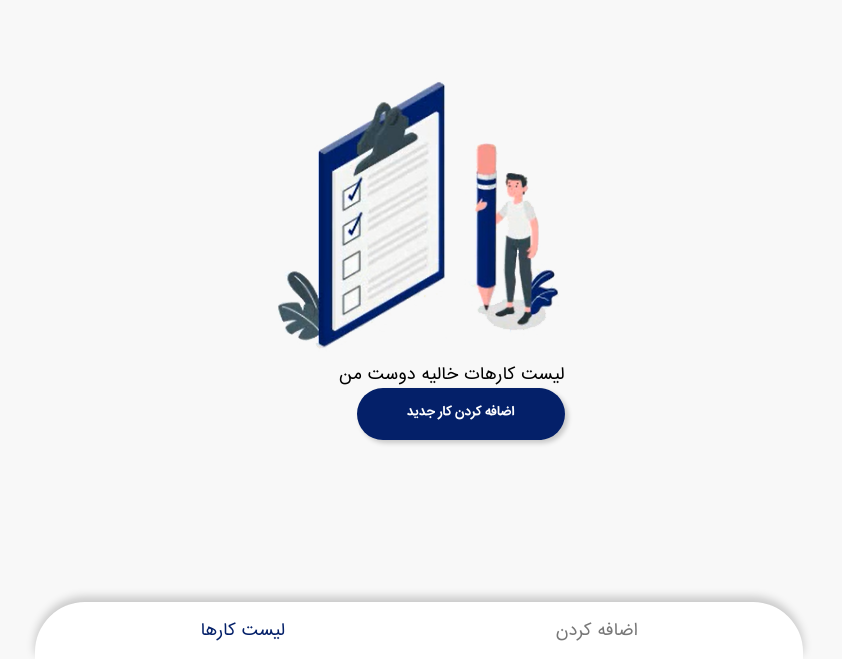
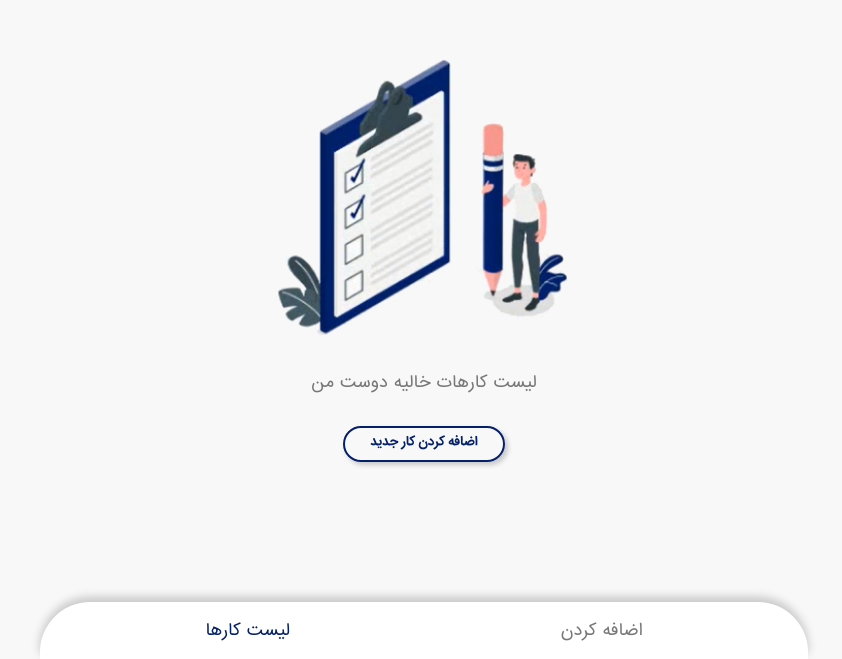
Before and after one commit to Issac-code/react-todo, a React (Create React App) app: page /todo-list in a window 1280 px wide. Shown: the part 141-800 px from the top of the page, without its empty margins (385-1227 px from the left). Built offline with nearby package versions, Linux system fonts and the light colour scheme.

Commit message:
Impelement TodoList component style

```diff
--- a/src/Components/TodoList.js
+++ b/src/Components/TodoList.js
@@ -1,15 +1,16 @@
 import React from "react";
 import emptyList from "../assets/img/empty-todo.png";
 import { Link } from "react-router-dom";
+import style from './TodoList.module.css'
 
 function TodoList() {
   const todos = [];
   return (
-    <div>
+    <>
       {todos.length ? (
         console.log("ok")
       ) : (
-        <div>
+        <div className={style.todoEmpty}>
           <img src={emptyList} />
           <p>لیست کارهات خالیه دوست من</p>
           <Link to="/add-todo">
@@ -17,7 +18,7 @@
           </Link>
         </div>
       )}
-    </div>
+    </>
   );
 }
 
--- /dev/null
+++ b/src/Components/TodoList.module.css
@@ -0,0 +1,20 @@
+img {
+    width: 300px;
+}
+p {
+    margin: 30px 0;
+    color: var(--pale-color);
+}
+button {
+    background-color: transparent;
+    border : 2px solid var(--primary-color);
+    color: var(--primary-color);
+    padding: 5px 25px;
+    width: auto;
+}
+.todoEmpty {
+    display: flex;
+    flex-direction: column;
+    justify-content: center;
+    align-items: center;
+}
```
